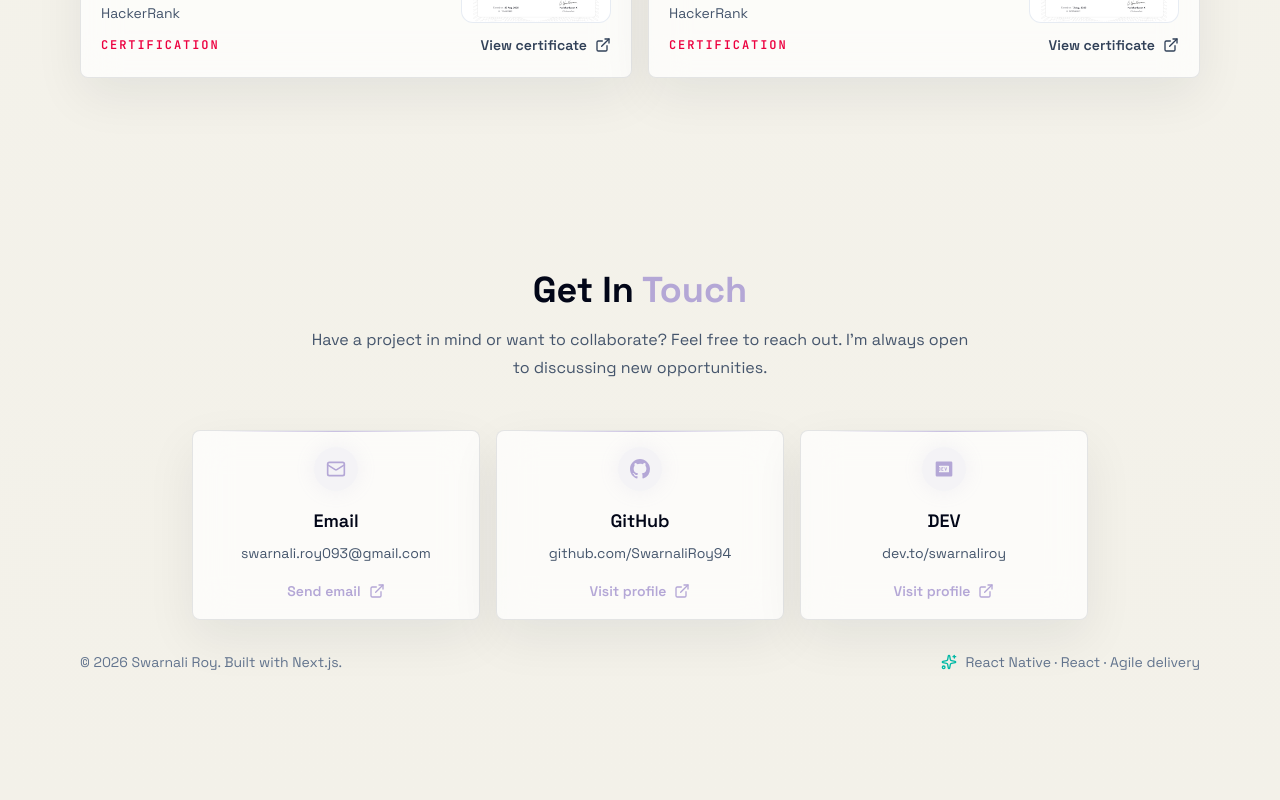
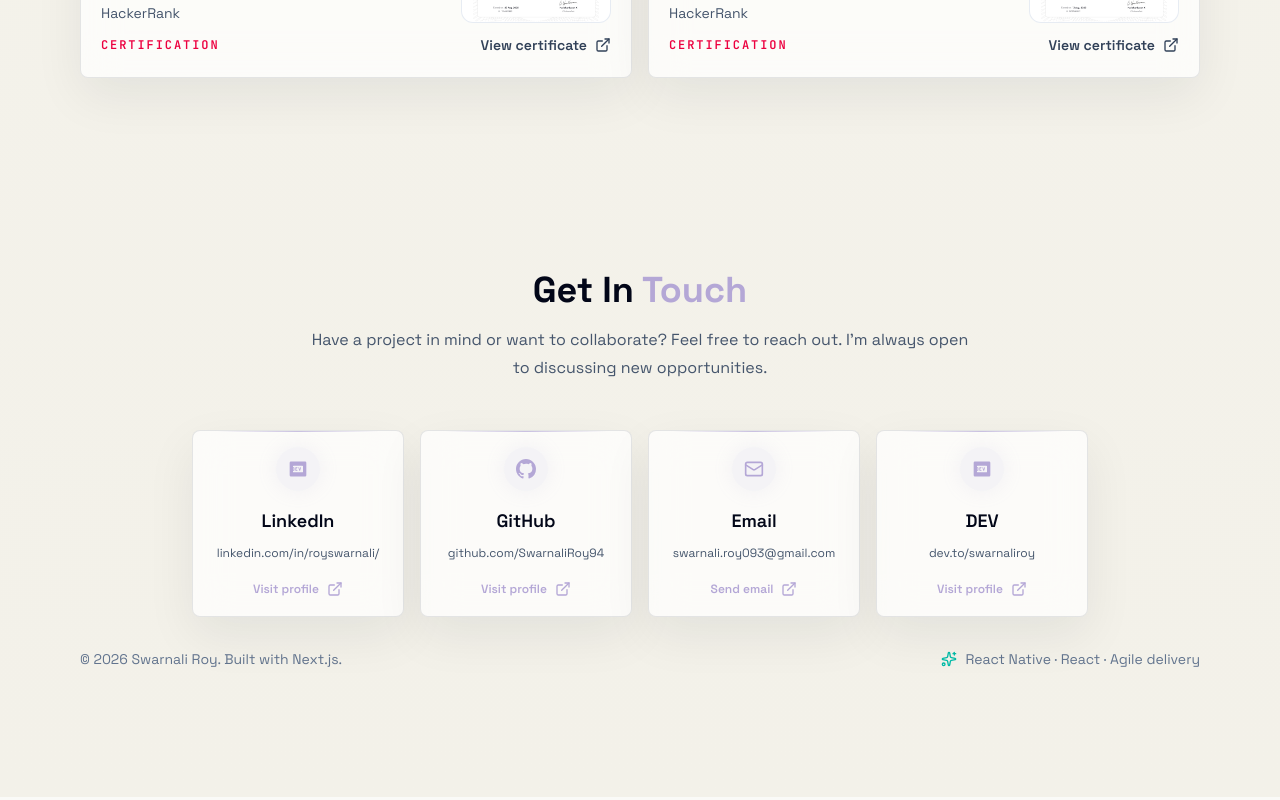
Before and after one commit to SwarnaliRoy94/swarnali-roy-portfolio, a Next.js app: page / in a window 1280 px wide. Shown: the part 8263-9063 px from the top of the page. Built offline with nearby package versions, Linux system fonts and the light colour scheme.

Commit message:
updated contact links

```diff
--- a/src/components/portfolio-page.tsx
+++ b/src/components/portfolio-page.tsx
@@ -156,13 +156,13 @@ function ProjectCarousel({
 
   const showPrevious = () => {
     setActiveIndex((current) =>
-      current === 0 ? images.length - 1 : current - 1,
+      current === 0 ? images.length - 1 : current - 1
     );
   };
 
   const showNext = () => {
     setActiveIndex((current) =>
-      current === images.length - 1 ? 0 : current + 1,
+      current === images.length - 1 ? 0 : current + 1
     );
   };
 
@@ -254,18 +254,27 @@ export function PortfolioPage() {
   const devUrl =
     profile.socials.find((link) => link.label === "DEV")?.href ??
     "https://dev.to/swarnaliroy";
+  const linkedinUrl =
+    profile.socials.find((link) => link.label === "LinkedIn")?.href ??
+    "https://www.linkedin.com/in/royswarnali/";
   const contactLinks = [
     {
-      description: profile.email,
-      href: `mailto:${profile.email}`,
-      icon: Mail,
-      label: "Email",
+      description: "linkedin.com/in/royswarnali/",
+      href: linkedinUrl,
+      icon: DevIcon,
+      label: "LinkedIn",
     },
     {
       description: "github.com/SwarnaliRoy94",
       href: githubUrl,
       icon: GitHubIcon,
       label: "GitHub",
+    },
+    {
+      description: profile.email,
+      href: `mailto:${profile.email}`,
+      icon: Mail,
+      label: "Email",
     },
     {
       description: "dev.to/swarnaliroy",
@@ -280,14 +289,14 @@ export function PortfolioPage() {
         .filter((category) => category.id !== "all")
         .filter(
           (category) =>
-            activeSkillCategory === "all" || category.id === activeSkillCategory,
+            activeSkillCategory === "all" || category.id === activeSkillCategory
         )
         .map((category) => ({
           ...category,
           skills: skills.filter((skill) => skill.category === category.id),
         }))
         .filter((category) => category.skills.length > 0),
-    [activeSkillCategory],
+    [activeSkillCategory]
   );
 
   useEffect(() => {
@@ -299,7 +308,7 @@ export function PortfolioPage() {
       window.history.replaceState(
         null,
         "",
-        `${window.location.pathname}${window.location.search}`,
+        `${window.location.pathname}${window.location.search}`
       );
     }
 
@@ -409,7 +418,6 @@ export function PortfolioPage() {
                 View My Work
               </button>
             </div>
-
           </motion.div>
         </section>
 
@@ -537,7 +545,10 @@ export function PortfolioPage() {
             })}
           </div>
 
-          <motion.div className="grid items-stretch gap-4 md:grid-cols-2" layout>
+          <motion.div
+            className="grid items-stretch gap-4 md:grid-cols-2"
+            layout
+          >
             {visibleSkillGroups.map((group, groupIndex) => (
               <motion.article
                 className="card h-full p-5"
@@ -733,7 +744,7 @@ export function PortfolioPage() {
                           href={project.githubUrl}
                           label={`View ${project.name} on GitHub`}
                         >
-                        <GitHubIcon className="size-5" />
+                          <GitHubIcon className="size-5" />
                         </ProjectAction>
                       ) : null}
                       {project.liveUrl ? (
@@ -779,7 +790,10 @@ export function PortfolioPage() {
               const Icon = item.icon;
 
               return (
-                <article className="card p-5" key={`${item.title}-${item.subtitle}`}>
+                <article
+                  className="card p-5"
+                  key={`${item.title}-${item.subtitle}`}
+                >
                   <Icon
                     aria-hidden="true"
                     className="mb-4 size-6 text-[#B4A7D6]"
@@ -892,7 +906,7 @@ export function PortfolioPage() {
               out. I&apos;m always open to discussing new opportunities.
             </p>
 
-            <div className="grid gap-4 md:grid-cols-3">
+            <div className="grid gap-4 md:grid-cols-4">
               {contactLinks.map((link) => {
                 const Icon = link.icon;
                 const isEmail = link.label === "Email";
@@ -915,10 +929,10 @@ export function PortfolioPage() {
                     <h3 className="mt-4 text-lg font-semibold text-slate-950 dark:text-white">
                       {link.label}
                     </h3>
-                    <p className="mt-1.5 break-words text-sm leading-6 text-slate-600 dark:text-slate-300">
+                    <p className="mt-1.5 break-words text-xs leading-6 text-slate-600 dark:text-slate-300">
                       {link.description}
                     </p>
-                    <span className="mt-4 inline-flex items-center gap-2 text-sm font-semibold text-[#B4A7D6]">
+                    <span className="mt-4 inline-flex items-center gap-2 text-xs font-semibold text-[#B4A7D6]">
                       {isEmail ? "Send email" : "Visit profile"}
                       <ExternalLink aria-hidden="true" className="size-4" />
                     </span>
@@ -989,7 +1003,6 @@ export function PortfolioPage() {
             </motion.article>
           </motion.div>
         ) : null}
-
       </div>
     </main>
   );
```
